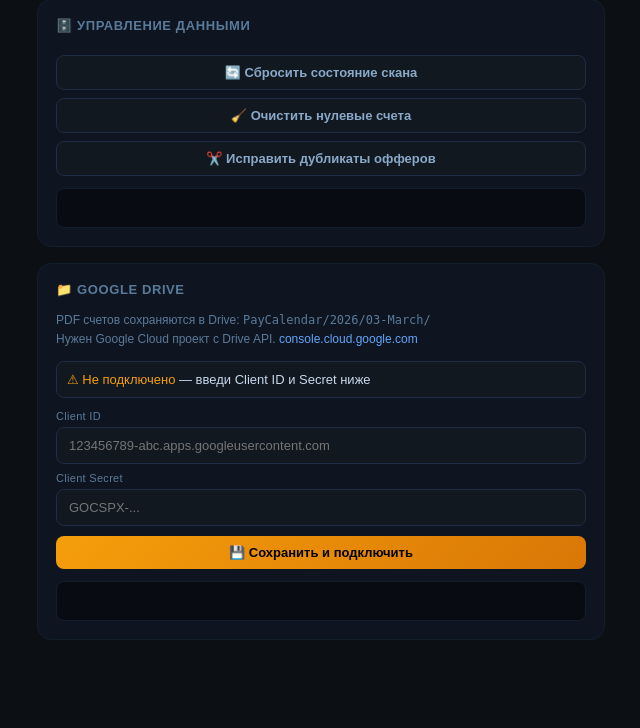
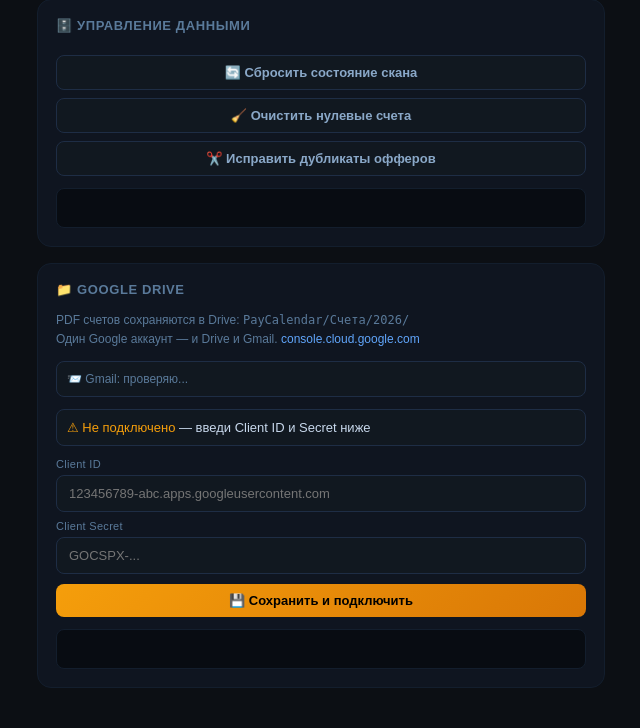
Before and after one commit to alexkitpl1/paycalendar, a Flask app: page /keys in a window 1280 px wide. Shown: the part 1183-1911 px from the top of the page, without its empty margins (319-959 px from the left). Before the commit the page ends 1823 px from the top, so only its background shows below. Run offline with Flask 3, Linux system fonts and the light colour scheme; data that the repository does not hold is empty; parts of the project's set-up code (start-up, migrations or seed data) failed here and were passed over.

Commit message:
Gmail API scanner: Zone IMAP (history before today) + Gmail (new from today), smart routing

```diff
--- a/app.py
+++ b/app.py
@@ -1988,18 +1988,35 @@ def scan_email(emit=None, quick=False, from_date=None, to_date=None):
                     emitter(f"Аккаунт {acc['email']}: {ex}", "warn")
             return all_results
 
-        # Single account - original logic
-        emitter(f"Checking IMAP {IMAP_HOST}:{IMAP_PORT}...")
-        try:
-            with socket.create_connection((IMAP_HOST, IMAP_PORT), timeout=5):
-                emitter("IMAP reachable", "ok")
-                result = scan_imap(emitter, from_date=from_date, to_date=to_date)
-                if result is not None:
-                    return result
-                # scan_imap returned None → fall through to webmail
-        except Exception as ex:
-            emitter(f"IMAP blocked ({type(ex).__name__}) — пробуем другие серверы", "warn")
-            return []
+        # Smart routing: Zone IMAP (history) + Gmail API (new)
+        all_results = []
+        cutoff = GMAIL_CUTOFF  # 2026-04-05
+
+        # ── Zone IMAP: historical emails (before cutoff) ──────────────
+        if not from_date or from_date < cutoff:
+            imap_to_date = min(to_date, cutoff) if to_date else cutoff
+            emitter(f"📧 Zone IMAP (до {imap_to_date})...", "info")
+            try:
+                with socket.create_connection((IMAP_HOST, IMAP_PORT), timeout=8):
+                    imap_r = scan_imap(emitter,
+                        from_date=from_date, to_date=imap_to_date)
+                    if imap_r:
+                        all_results.extend(imap_r)
+                        emitter(f"✅ Zone: {len(imap_r)} счетов", "ok")
+            except Exception as ex:
+                emitter(f"Zone IMAP: {type(ex).__name__}", "warn")
+
+        # ── Gmail API: new emails (from cutoff onwards) ───────────────
+        gmail_from = max(from_date or cutoff, cutoff)
+        if not to_date or to_date >= cutoff:
+            emitter(f"📨 Gmail (с {gmail_from})...", "info")
+            gmail_r = scan_gmail(emitter,
+                from_date=gmail_from, to_date=to_date)
+            if gmail_r:
+                all_results.extend(gmail_r)
+                emitter(f"✅ Gmail: {len(gmail_r)} счетов", "ok")
+
+        return all_results
     finally:
         SCAN_LIMIT = orig_limit  # always restore
 
@@ -3918,6 +3935,233 @@ def api_gmail_scan():
     return jsonify({"ok": True, "found": len(result), "scanned": len(emails_raw)})
 
 
+
+# ═══════════════════════════════════════════════════════════════════════════════
+#  GMAIL API SCANNER
+#  Reads Gmail for emails from 2026-04-05 onwards (after forwarding setup)
+#  Zone.eu IMAP handles everything before 2026-04-05
+# ═══════════════════════════════════════════════════════════════════════════════
+
+GMAIL_CUTOFF = "2026-04-05"  # Zone → before this date, Gmail → from this date
+
+
+def _get_gmail_service():
+    """Build Gmail service using same OAuth token as Drive."""
+    try:
+        from google.oauth2.credentials import Credentials
+        from googleapiclient.discovery import build
+        import json
+
+        token_data = c("gdrive", "token", "") or os.environ.get("GDRIVE_TOKEN", "")
+        if not token_data:
+            return None
+        token = json.loads(token_data)
+        creds = Credentials(
+            token=token.get("access_token"),
+            refresh_token=token.get("refresh_token"),
+            token_uri="https://oauth2.googleapis.com/token",
+            client_id=token.get("client_id"),
+            client_secret=token.get("client_secret"),
+        )
+        if creds.expired and creds.refresh_token:
+            from google.auth.transport.requests import Request
+            creds.refresh(Request())
+            token["access_token"] = creds.token
+            save_config_value("gdrive", "token", json.dumps(token))
+
+        return build("gmail", "v1", credentials=creds, cache_discovery=False)
+    except Exception as ex:
+        log.debug(f"Gmail service init: {ex}")
+        return None
+
+
+def _gmail_get_body(service, msg_id: str) -> tuple[str, list]:
+    """
+    Fetch full message. Returns (body_text, attachments_list).
+    attachments = [{filename, mime_type, data: bytes}]
+    """
+    import base64 as _b64
+    msg = service.users().messages().get(
+        userId="me", id=msg_id, format="full"
+    ).execute()
+
+    body_text   = ""
+    attachments = []
+
+    def _walk(parts):
+        nonlocal body_text
+        for part in parts:
+            mime = part.get("mimeType","")
+            fn   = part.get("filename","")
+            body = part.get("body",{})
+
+            if part.get("parts"):
+                _walk(part["parts"])
+            elif mime == "text/plain" and not fn:
+                data = body.get("data","")
+                if data:
+                    body_text += _b64.urlsafe_b64decode(data + "==").decode("utf-8", errors="replace")
+            elif fn and body.get("attachmentId"):
+                # Download attachment
+                try:
+                    att = service.users().messages().attachments().get(
+                        userId="me", messageId=msg_id,
+                        id=body["attachmentId"]
+                    ).execute()
+                    att_data = _b64.urlsafe_b64decode(att["data"] + "==")
+                    attachments.append({"filename": fn, "mime_type": mime, "data": att_data})
+                except Exception:
+                    pass
+            elif fn and body.get("data"):
+                att_data = _b64.urlsafe_b64decode(body["data"] + "==")
+                attachments.append({"filename": fn, "mime_type": mime, "data": att_data})
+
+    _walk(msg.get("payload",{}).get("parts", [msg.get("payload",{})]))
+    return body_text, attachments
+
+
+def scan_gmail(emit, from_date: str = None, to_date: str = None) -> list:
+    """
+    Scan Gmail for invoice emails.
+    from_date defaults to GMAIL_CUTOFF (2026-04-05) — only new emails.
+    """
+    service = _get_gmail_service()
+    if not service:
+        emit("Gmail не подключён — пропускаем", "warn")
+        return []
+
+    start = from_date or GMAIL_CUTOFF
+    emit(f"📨 Gmail: письма с {start}...", "info")
+
+    # Build Gmail query
+    query_parts = [f"after:{start.replace('-','/')}"]
+    if to_date:
+        query_parts.append(f"before:{to_date.replace('-','/')}")
+
+    # Search for invoice-related emails
+    inv_query = " OR ".join([
+        "subject:arve", "subject:invoice", "subject:счёт", "subject:rechnung",
+        "subject:faktura", "has:attachment filename:pdf"
+    ])
+    query = "(" + " ".join(query_parts) + ") (" + inv_query + ")"
+
+    try:
+        resp = service.users().messages().list(
+            userId="me", q=query, maxResults=500
+        ).execute()
+        msgs = resp.get("messages", [])
+        emit(f"📨 Gmail: найдено {len(msgs)} писем", "ok")
+    except Exception as ex:
+        emit(f"Gmail поиск: {ex}", "err")
+        return []
+
+    if not msgs:
+        return []
+
+    # Fetch headers for all messages
+    emails_raw = []
+    import email.header as _eh2
+    from email.utils import parsedate_to_datetime as _pdt2
+
+    for msg_stub in msgs:
+        try:
+            hdr = service.users().messages().get(
+                userId="me", id=msg_stub["id"],
+                format="metadata",
+                metadataHeaders=["Subject","From","Date"]
+            ).execute()
+            headers = {h["name"]: h["value"] for h in hdr.get("payload",{}).get("headers",[])}
+            raw_subj = headers.get("Subject","")
+            try:
+                parts = _eh2.decode_header(raw_subj)
+                subj = "".join(
+                    (p.decode(enc or "utf-8", errors="replace") if isinstance(p,bytes) else p)
+                    for p,enc in parts)
+            except Exception:
+                subj = raw_subj
+
+            frm = headers.get("From","")
+            try:
+                ds = _pdt2(headers.get("Date","")).strftime("%Y-%m-%d")
+            except Exception:
+                ds = date.today().isoformat()
+
+            # Check for PDF attachments
+            has_att = any(
+                p.get("filename","").lower().endswith(".pdf")
+                for p in hdr.get("payload",{}).get("parts",[])
+            )
+
+            emails_raw.append({
+                "id":            f"gmail_{msg_stub['id']}",
+                "_gmail_id":     msg_stub["id"],
+                "subject":       subj,
+                "from":          frm,
+                "body":          "",
+                "date":          ds,
+                "has_attachment": has_att,
+            })
+        except Exception as ex:
+            log.debug(f"Gmail header {msg_stub['id']}: {ex}")
+
+    emit(f"📨 Gmail: {len(emails_raw)} заголовков загружено", "ok")
+
+    # Fetch body+PDFs for candidates (after keyword pre-filter)
+    _gmail_svc_ref = service  # capture for closure
+
+    def _fetch_gmail_body(uid_str):
+        gmail_id = uid_str.replace("gmail_", "")
+        try:
+            body_text, attachments = _gmail_get_body(_gmail_svc_ref, gmail_id)
+            pdf_texts = []
+            for att in attachments:
+                fn = att["filename"].lower()
+                if fn.endswith(".pdf") or "pdf" in att["mime_type"]:
+                    pt = extract_pdf_text(att["data"], max_chars=4000)
+                    if pt:
+                        pdf_texts.append(f"[PDF: {att['filename']}]\n{pt}")
+                    # Save to Drive
+                    try:
+                        clean = re.sub(r"[^a-zA-Z0-9._\-]","_",att["filename"])[:80]
+                        gdrive_upload_pdf(att["data"], clean, None)
+                    except Exception:
+                        pass
+            result = body_text
+            if pdf_texts:
+                result += "\n\n--- PDF ---\n" + "\n".join(pdf_texts)
+            return result
+        except Exception as ex:
+            log.debug(f"Gmail body {uid_str}: {ex}")
+            return ""
+
+    # Process through standard pipeline
+    result = process_emails(emails_raw, emit,
+                            fetch_body=_fetch_gmail_body,
+                            source="gmail")
+    emit(f"✅ Gmail: найдено {len(result)} счетов", "ok")
+    return result
+
+
+
+@app.route("/api/gmail/status")
+def api_gmail_status():
+    """Check Gmail API connection."""
+    svc = _get_gmail_service()
+    if not svc:
+        return jsonify({"ok": False, "connected": False,
+                        "error": "Подключи Google Drive в /keys — Gmail использует тот же токен"})
+    try:
+        profile = svc.users().getProfile(userId="me").execute()
+        return jsonify({
+            "ok": True, "connected": True,
+            "email":         profile.get("emailAddress",""),
+            "total_messages": profile.get("messagesTotal", 0),
+            "cutoff":        GMAIL_CUTOFF,
+        })
+    except Exception as ex:
+        return jsonify({"ok": False, "connected": False, "error": str(ex)[:100]})
+
+
 _bg_started = False
 
 def _start_background():
--- a/templates/keys.html
+++ b/templates/keys.html
@@ -109,8 +109,13 @@ input:focus{border-color:#38bdf8}
 <!-- GOOGLE DRIVE -->
 <div class="card">
   <div class="card-title">📁 Google Drive</div>
-  <div class="hint">PDF счетов сохраняются в Drive: <code>PayCalendar/2026/03-March/</code><br>
-  Нужен Google Cloud проект с Drive API. <a href="https://console.cloud.google.com" target="_blank" style="color:#60a5fa">console.cloud.google.com</a></div>
+  <div class="hint">PDF счетов сохраняются в Drive: <code>PayCalendar/Счета/2026/</code><br>
+  Один Google аккаунт — и Drive и Gmail. <a href="https://console.cloud.google.com" target="_blank" style="color:#60a5fa">console.cloud.google.com</a></div>
+
+  <!-- Gmail status -->
+  <div id="gmail-status" style="margin-bottom:12px;padding:10px;border-radius:8px;background:#111820;border:1px solid #1e2d45;font-size:12px">
+    <span style="color:#5a7a9a">📨 Gmail: проверяю...</span>
+  </div>
 
   <div id="gdrive-status" style="margin-bottom:12px;padding:10px;border-radius:8px;background:#111820;border:1px solid #1e2d45;font-size:13px">
     <span style="color:#5a7a9a">Проверяю подключение...</span>
@@ -327,6 +332,23 @@ loadImapStatus();
 loadGDriveStatus();
 
 // Listen for OAuth popup message
+// Load Gmail status
+async function loadGmailStatus(){
+  try {
+    var r = await api('/api/gmail/status?ts='+Date.now());
+    var el = document.getElementById('gmail-status');
+    if(!el) return;
+    if(r.connected){
+      el.innerHTML = '📨 Gmail: <span style="color:#4ade80">✅ '+esc(r.email)+'</span> · '+
+        (r.total_messages||0)+' писем · <span style="color:#5a7a9a">сканирую с '+r.cutoff+'</span>';
+      el.style.borderColor='rgba(74,222,128,.2)';
+    } else {
+      el.innerHTML = '📨 Gmail: <span style="color:#f59e0b">⚠ Не активен</span> — подключи Drive выше, Gmail использует тот же токен';
+    }
+  } catch(e){}
+}
+loadGmailStatus();
+
 window.addEventListener('message', function(e){
   if(e.data && e.data.gdrive === 'connected'){
     log('gLog','✅ Подключено: '+e.data.email,'ok');
```
